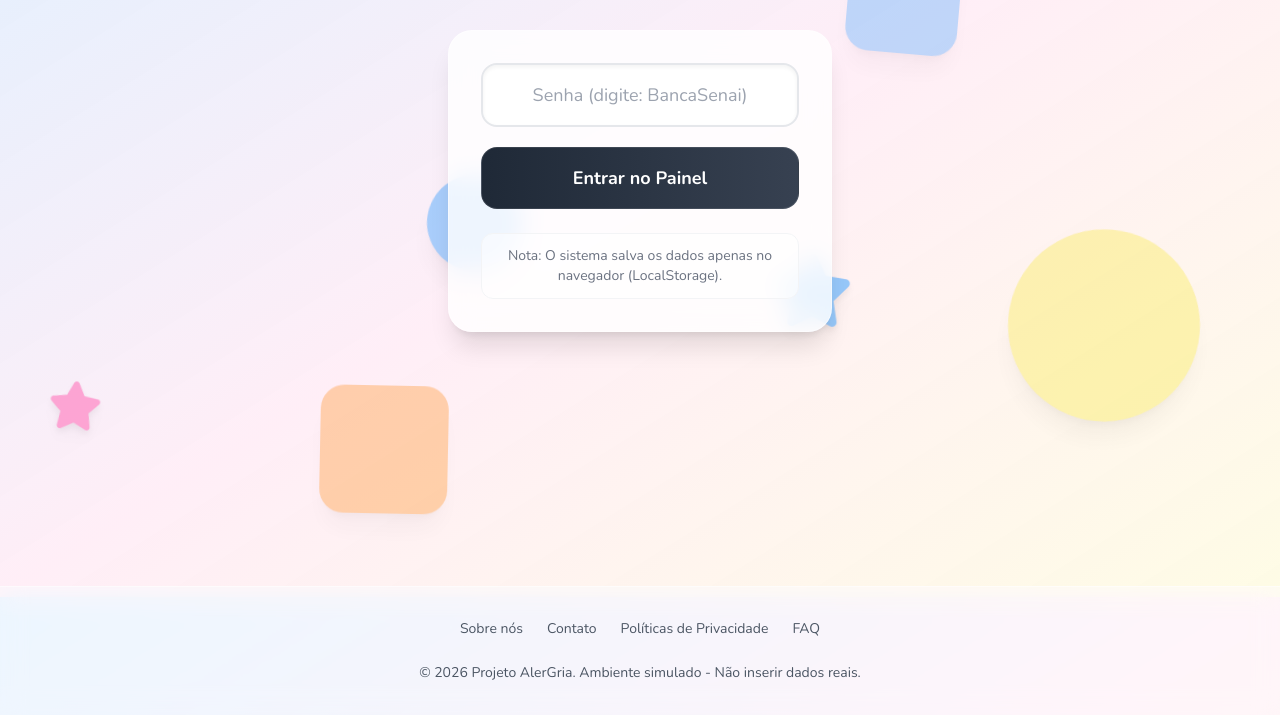
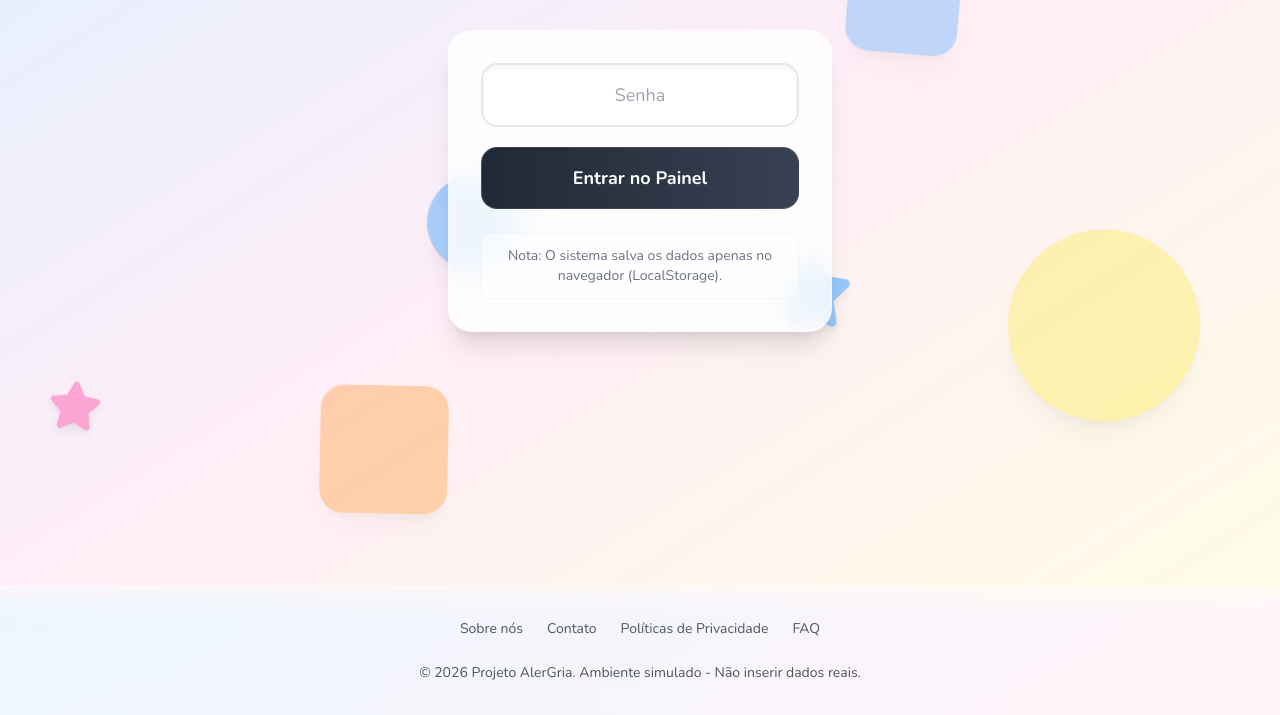
Before and after one commit to jotabwk/Projeto-8-10-26, a plain HTML site: page index.html in a window 1280 px wide. Both pictures are taken after a click on the button "Entrar". Shown: the part 203-918 px from the top of the page. Drawn offline with nearby package versions, Linux system fonts and the light colour scheme.

Commit message:
Change password placeholder text in login view
Updated password input placeholder for clarity.

```diff
--- a/index.html
+++ b/index.html
@@ -265,7 +265,7 @@
         <section id="view-login" class="view-section py-12 text-center">
             <h2 class="font-fredoka text-3xl font-bold mb-8 text-gray-800 dark:text-white">Acesso Administrativo</h2>
             <div class="max-w-sm mx-auto bg-white/80 backdrop-blur-md dark:bg-gray-800/80 p-8 rounded-3xl shadow-xl border border-white/40 dark:border-gray-700/50">
-                <input type="password" id="admin-pass" placeholder="Senha (digite: BancaSenai)" class="w-full p-4 mb-5 rounded-2xl border-2 border-gray-200 focus:border-alergria-blue focus:ring-0 dark:border-gray-600 bg-white/90 dark:bg-gray-700/90 outline-none transition-colors text-center text-lg shadow-inner">
+                <input type="password" id="admin-pass" placeholder="Senha" class="w-full p-4 mb-5 rounded-2xl border-2 border-gray-200 focus:border-alergria-blue focus:ring-0 dark:border-gray-600 bg-white/90 dark:bg-gray-700/90 outline-none transition-colors text-center text-lg shadow-inner">
                 <button onclick="loginAdmin()" class="w-full bg-gradient-to-r from-gray-800 to-gray-700 dark:from-gray-700 dark:to-gray-600 text-white font-bold text-lg py-4 rounded-2xl hover:shadow-lg hover:shadow-gray-500/30 active:scale-95 transition-all duration-300 border border-white/10">Entrar no Painel</button>
                 <p class="text-sm font-medium text-gray-500 dark:text-gray-400 mt-6 bg-white/50 dark:bg-gray-800/50 p-3 rounded-xl border border-gray-100 dark:border-gray-700">Nota: O sistema salva os dados apenas no navegador (LocalStorage).</p>
             </div>
```
